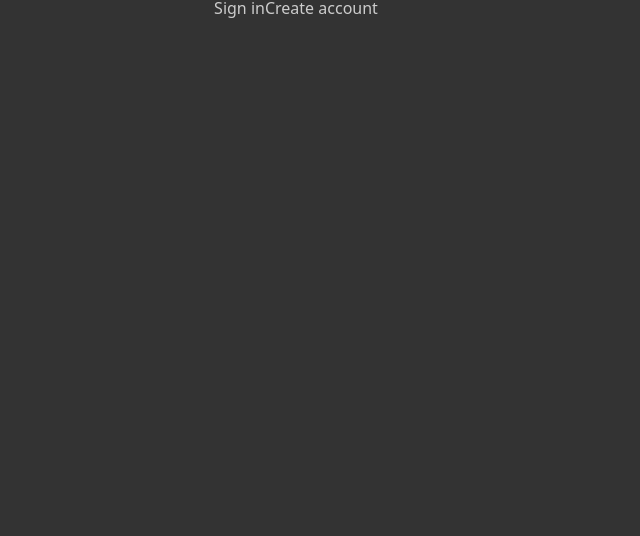
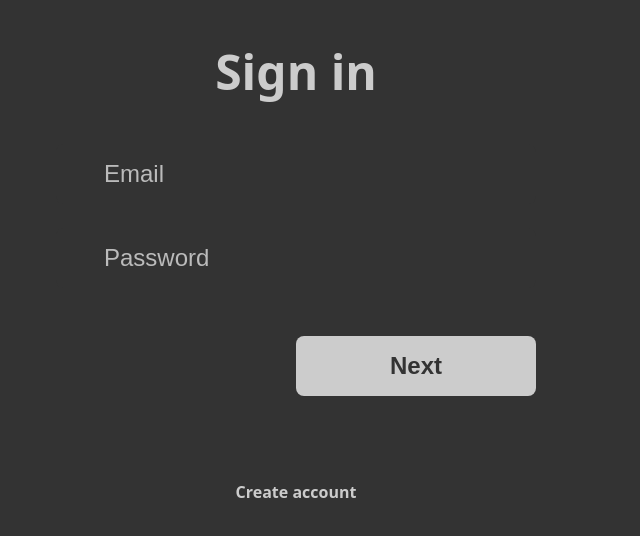
Before and after one commit to mingufkim/k, a React (Vite) app: page /signin in a window 1280 px wide. Shown: the top 536 px of the page, without its empty margins (344-984 px from the left). Built offline with nearby package versions, Linux system fonts and the light colour scheme; the HTML template or start-up script is replaced by a standard one.

Commit message:
✨ Sign in

```diff
--- /dev/null
+++ b/src/components/auth.ts
@@ -0,0 +1,73 @@
+import styled from 'styled-components'
+
+export const Title = styled.h1`
+  font-size: 3rem;
+  font-weight: bold;
+`
+
+export const Wrapper = styled.div`
+  height: 100%;
+  display: flex;
+  flex-direction: column;
+  align-items: center;
+  justify-content: center;
+  width: 30rem;
+  padding: 3rem 0;
+`
+
+export const Form = styled.form`
+  margin: 3rem;
+  display: flex;
+  flex-direction: column;
+  gap: 1.5rem;
+  width: 100%;
+`
+
+export const Input = styled.input`
+  background-color: #333;
+  color: #ccc;
+  padding: 1rem 3rem;
+  border: none;
+  border-radius: 0.5rem;
+  width: 100%;
+  font-size: 1.5rem;
+  &::placeholder {
+    color: #bbb;
+  }
+  &:focus {
+    outline: none;
+    border: 1px solid #ccc;
+  }
+  &[type='submit'] {
+    border: none;
+    margin: 1.5rem 0;
+    padding: 1rem;
+    width: 50%;
+    margin-left: auto;
+    background-color: #ccc;
+    color: #333;
+    font-weight: bold;
+    cursor: pointer;
+    &:hover {
+      background-color: #ddd;
+    }
+  }
+`
+
+export const Error = styled.p`
+  color: #ff453a;
+  font-size: 1.5rem;
+  margin-top: 1rem;
+`
+
+export const Switch = styled.div`
+  margin-top: 1rem;
+  a {
+    color: #ccc;
+    font-weight: bold;
+    text-decoration: none;
+    &:hover {
+      text-decoration: underline;
+    }
+  }
+`
--- a/src/routes/signin.tsx
+++ b/src/routes/signin.tsx
@@ -1,10 +1,79 @@
-import { Link } from 'react-router-dom'
+import { useState } from 'react'
+import { auth } from '../firebase'
+import { Link, useNavigate } from 'react-router-dom'
+import { FirebaseError } from 'firebase/app'
+import { signInWithEmailAndPassword } from 'firebase/auth'
+import { Error, Form, Input, Switch, Title, Wrapper } from '../components/auth'
 
-export default function Signin() {
+export default function Signup() {
+  const [loading, setLoading] = useState(false)
+  const [email, setEmail] = useState('')
+  const [password, setPassword] = useState('')
+  const [error, setError] = useState('')
+  const navigate = useNavigate()
+
+  const onChange = (e: React.ChangeEvent<HTMLInputElement>) => {
+    const {
+      target: { name, value },
+    } = e
+
+    if (name === 'email') {
+      setEmail(value)
+    } else if (name === 'password') {
+      setPassword(value)
+    }
+  }
+
+  const onSubmit = async (e: React.FormEvent<HTMLFormElement>) => {
+    e.preventDefault()
+
+    setError('')
+
+    if (loading || email === '' || password === '') return
+
+    try {
+      setLoading(true)
+
+      await signInWithEmailAndPassword(auth, email, password)
+
+      navigate('/')
+    } catch (error) {
+      if (error instanceof FirebaseError) {
+        setError(error.message)
+      }
+    } finally {
+      setLoading(false)
+    }
+  }
+
   return (
     <>
-      <h1>Sign in</h1>
-      <Link to='/signup'>Create account</Link>
+      <Wrapper>
+        <Title>Sign in</Title>
+        <Form onSubmit={onSubmit}>
+          <Input
+            onChange={onChange}
+            name='email'
+            type='text'
+            value={email}
+            placeholder='Email'
+            required
+          />
+          <Input
+            onChange={onChange}
+            name='password'
+            type='password'
+            value={password}
+            placeholder='Password'
+            required
+          />
+          <Input type='submit' value={loading ? 'Loading...' : 'Next'} />
+        </Form>
+        {error !== '' ? <Error>{error}</Error> : null}
+        <Switch>
+          <Link to='/signup'>Create account</Link>
+        </Switch>
+      </Wrapper>
     </>
   )
 }
--- a/src/routes/signup.tsx
+++ b/src/routes/signup.tsx
@@ -1,68 +1,9 @@
 import { createUserWithEmailAndPassword, updateProfile } from 'firebase/auth'
 import { useState } from 'react'
-import styled from 'styled-components'
 import { auth } from '../firebase'
-import { useNavigate } from 'react-router-dom'
-
-const Title = styled.h1`
-  font-size: 3rem;
-  font-weight: bold;
-`
-
-const Wrapper = styled.div`
-  height: 100%;
-  display: flex;
-  flex-direction: column;
-  align-items: center;
-  justify-content: center;
-  width: 30rem;
-  padding: 3rem 0;
-`
-
-const Form = styled.form`
-  margin: 3rem;
-  display: flex;
-  flex-direction: column;
-  gap: 1.5rem;
-  width: 100%;
-`
-
-const Input = styled.input`
-  background-color: #333;
-  color: #ccc;
-  padding: 1rem 3rem;
-  border: none;
-  border-radius: 0.5rem;
-  width: 100%;
-  font-size: 1.5rem;
-  &::placeholder {
-    color: #bbb;
-  }
-  &:focus {
-    outline: none;
-    border: 1px solid #ccc;
-  }
-  &[type='submit'] {
-    border: none;
-    margin: 1.5rem 0;
-    padding: 1rem;
-    width: 50%;
-    margin-left: auto;
-    background-color: #ccc;
-    color: #333;
-    font-weight: bold;
-    cursor: pointer;
-    &:hover {
-      background-color: #ddd;
-    }
-  }
-`
-
-const Error = styled.p`
-  color: #ff453a;
-  font-size: 1.5rem;
-  margin-top: 1rem;
-`
+import { Link, useNavigate } from 'react-router-dom'
+import { FirebaseError } from 'firebase/app'
+import { Error, Form, Input, Switch, Title, Wrapper } from '../components/auth'
 
 export default function Signup() {
   const [loading, setLoading] = useState(false)
@@ -89,6 +30,8 @@
   const onSubmit = async (e: React.FormEvent<HTMLFormElement>) => {
     e.preventDefault()
 
+    setError('')
+
     if (loading || name === '' || email === '' || password === '') return
 
     try {
@@ -104,8 +47,9 @@
 
       navigate('/')
     } catch (error) {
-      console.error(error)
-      // TODO: Set error
+      if (error instanceof FirebaseError) {
+        setError(error.message)
+      }
     } finally {
       setLoading(false)
     }
@@ -146,6 +90,9 @@
           />
         </Form>
         {error !== '' ? <Error>{error}</Error> : null}
+        <Switch>
+          <Link to='/signin'>Already have an account?</Link>
+        </Switch>
       </Wrapper>
     </>
   )
```
